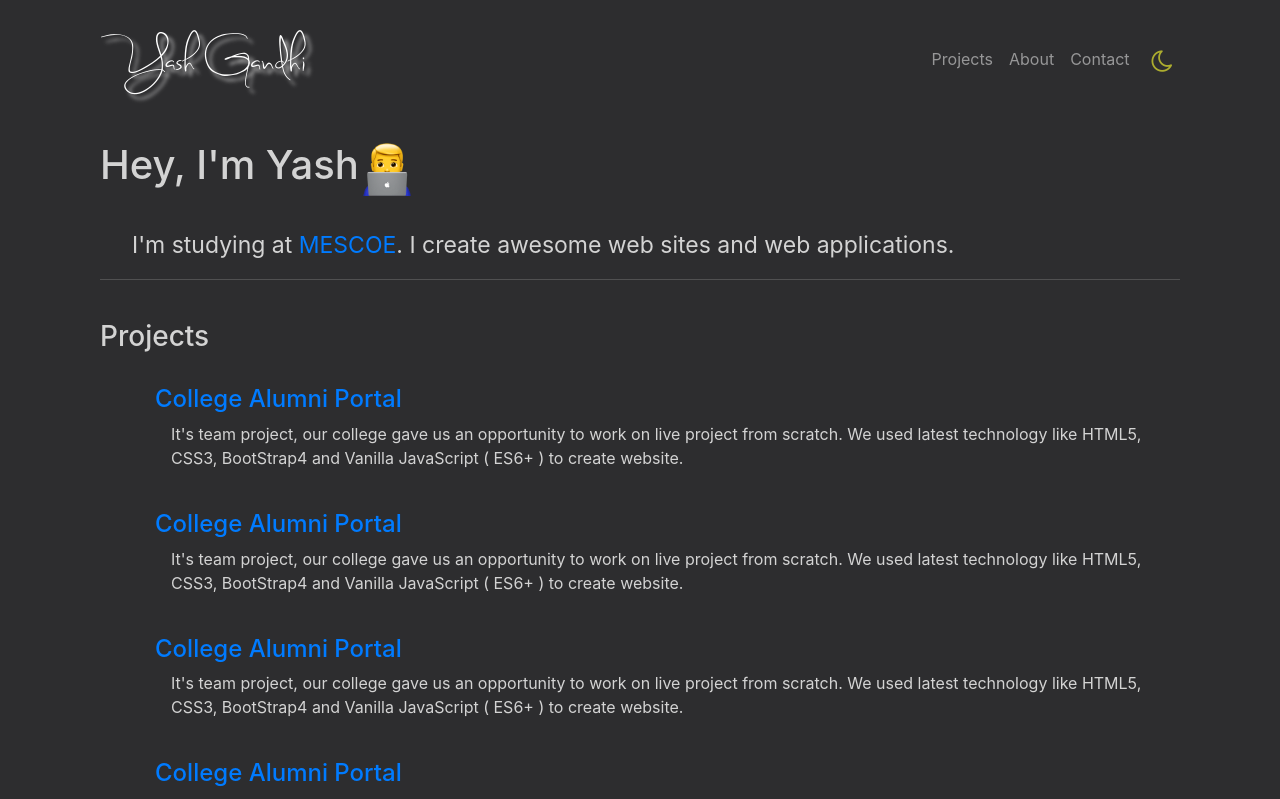
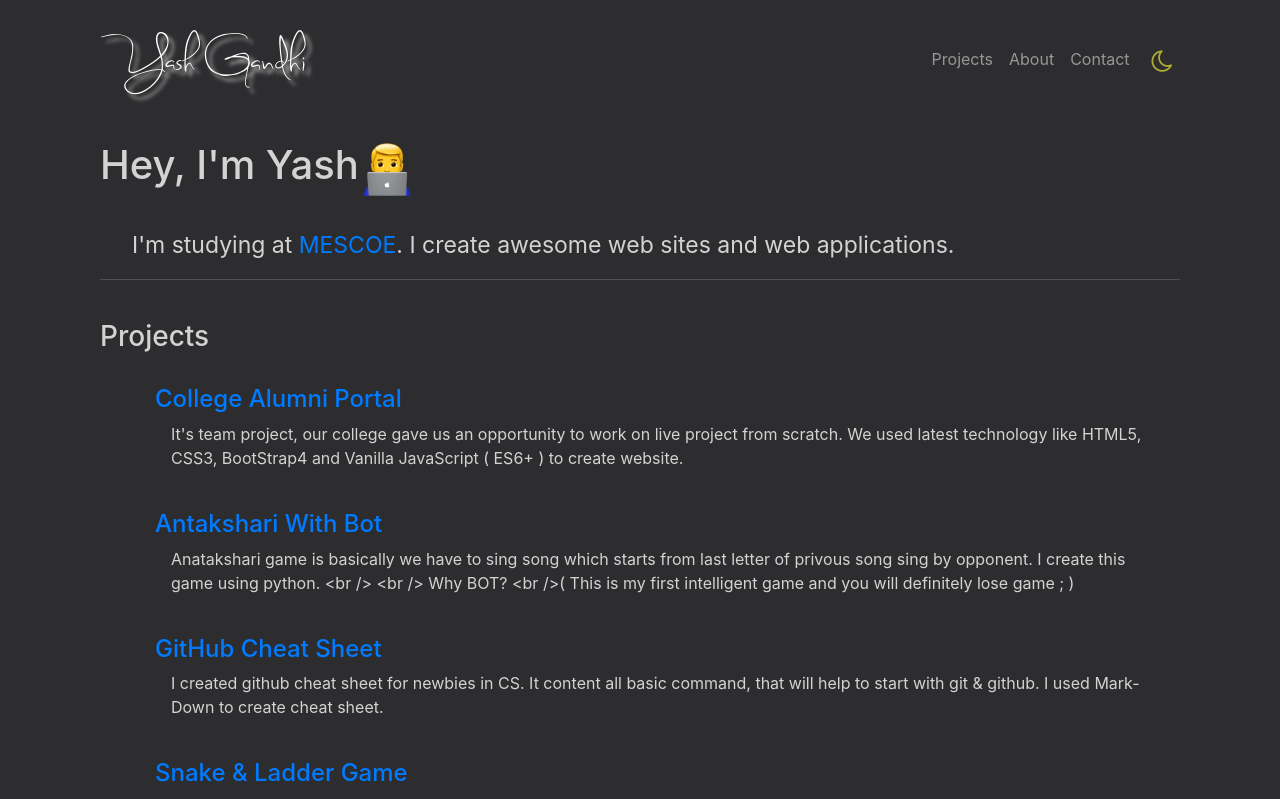
Before and after one commit to yashgandhi876/yashgandhi876.github.io, a React (Create React App) app: page / in a window 1280 px wide. Shown: the top 799 px of the page. Built offline with nearby package versions, Linux system fonts and the light colour scheme.

Commit message:
changed ProjectItems

```diff
--- a/src/ProjectItems.js
+++ b/src/ProjectItems.js
@@ -5,19 +5,11 @@ const ProjectItems = ({ href, link, par }) => {
     <div className="project-item">
       <li>
         <h4>
-          <a
-            href="http://mescoepune.org/alumni/"
-            target="_blank"
-            rel="noopener noreferrer"
-          >
-            College Alumni Portal
+          <a href={href} target="_blank" rel="noopener noreferrer">
+            {link}
           </a>
         </h4>
-        <p className="ml-3">
-          It's team project, our college gave us an opportunity to work on live
-          project from scratch. We used latest technology like HTML5, CSS3,
-          BootStrap4 and Vanilla JavaScript ( ES6+ ) to create website.
-        </p>
+        <p className="ml-3">{par}</p>
       </li>
     </div>
   );
```
